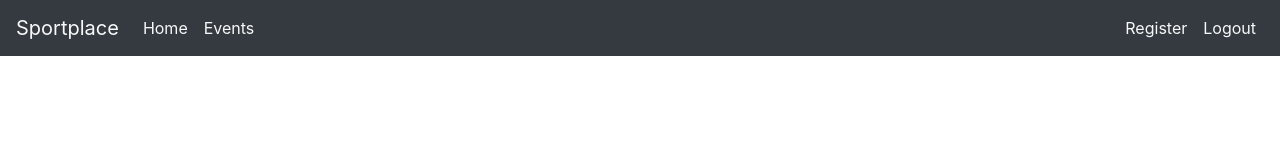
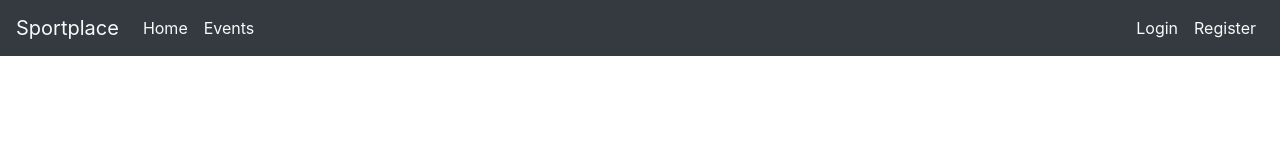
Before and after one commit to Denisario/sportplacefront, an Angular app: page / in a window 1280 px wide. Shown: the top 160 px of the page. Built offline with nearby package versions, Linux system fonts and the light colour scheme.

Commit message:
Logout fix

```diff
--- a/src/app/components/header/header.component.html
+++ b/src/app/components/header/header.component.html
@@ -15,14 +15,14 @@
       </ul>
 
       <ul class="navbar-nav navbar-collapse justify-content-end">
-        <li class="nav-item justify-content-end">
-          <a class="nav-link text-light" routerLink="/login" *ngIf="isAuth()">Login</a>
+        <li class="nav-item">
+          <a class="nav-link text-light" routerLink="/login" *ngIf="!isAuth()">Login</a>
         </li>
         <li class="nav-item">
-          <a class="nav-link text-light" routerLink="/register" >Register</a>
+          <a class="nav-link text-light" routerLink="/register" *ngIf="!isAuth()">Register</a>
         </li>
         <li class="nav-item">
-          <a class="nav-link text-light" routerLink="/logout" >Logout</a>
+          <a class="nav-link text-light" routerLink="/logout" *ngIf="isAuth()">Logout</a>
         </li>
       </ul>
     </div>
```
